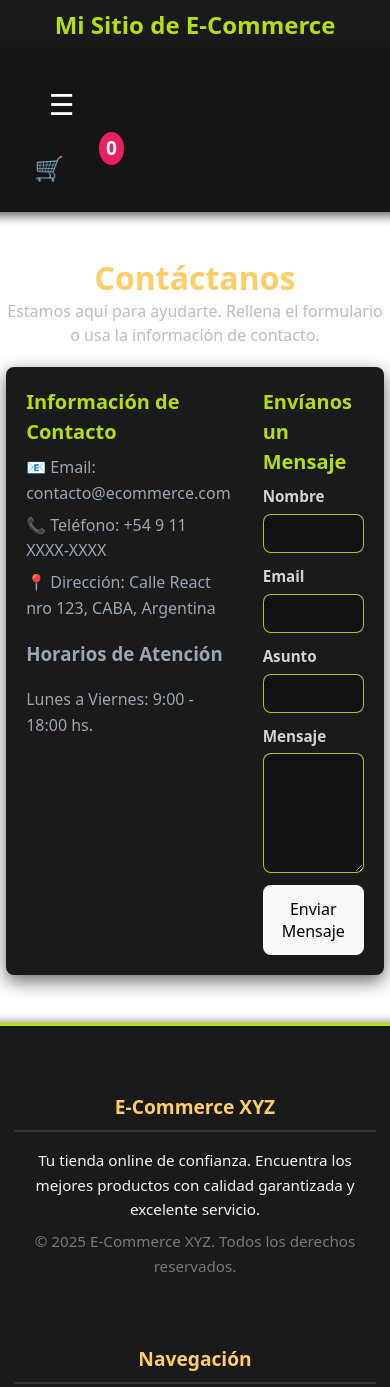
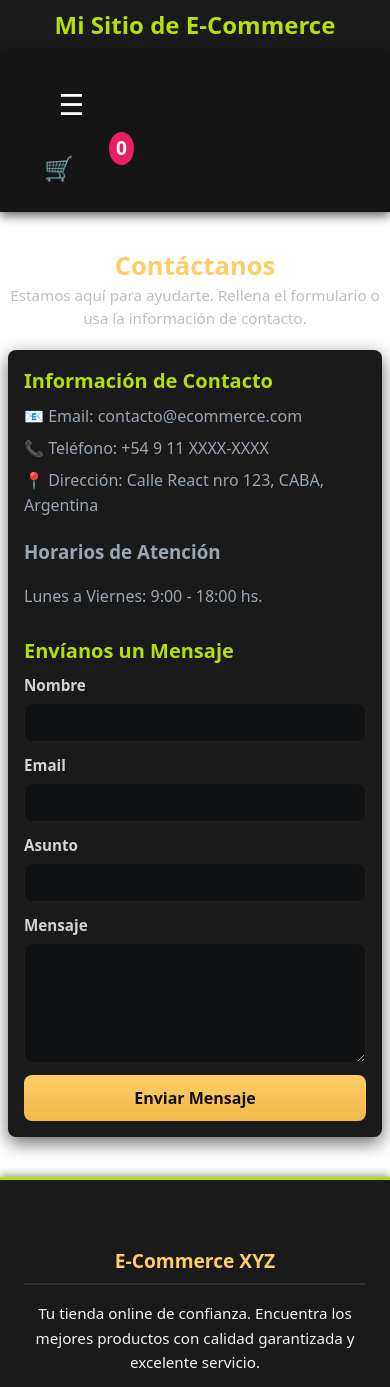
Before and after one commit to arielxct/EntregaReact, a React (Vite) app: page /contacto in a window 390 px wide. Shown: the top 1387 px of the page. Built offline with nearby package versions, Linux system fonts and the light colour scheme.

Commit message:
Corrijo CSS

```diff
--- a/src/components/Contactos/Contactos.css
+++ b/src/components/Contactos/Contactos.css
@@ -102,7 +102,7 @@
   padding: 10px 12px;
   border-radius: 8px;
   background: var(--input-bg);
-  border: 1px solid rgba(216, 236, 28, 0.815);
+  border: 1px solid rgba(255,255,255,0.05);
   color: #fff;
   box-sizing: border-box;
   font-size: 0.95rem;
@@ -126,4 +126,51 @@
 .submit-button{
   display: inline-block;
   padding: 12px 18px;
-  background:
+  background: linear-gradient(180deg,var(--accent),#f0b84a);
+  color: #111;
+  border: none;
+  border-radius: 8px;
+  cursor: pointer;
+  font-weight: 700;
+  font-size: 1rem;
+  align-self: flex-start;
+  transition: transform .08s ease, opacity .12s ease;
+}
+
+.submit-button:hover{ transform: translateY(-1px); }
+.submit-button:active{ transform: translateY(0); }
+
+/* Mensaje de éxito */
+.success-message{
+  background: #2d6a2d;
+  color: #fff;
+  padding: 8px 12px;
+  border-radius: 6px;
+  font-weight: 600;
+  margin-bottom: 0.5rem;
+}
+
+/* Error (si lo necesitas en el form) */
+.form-error{
+  color: var(--danger);
+  font-weight: 600;
+  margin-top: 0.25rem;
+}
+
+/* Responsive: apilar en pantallas pequeñas */
+@media (max-width: 900px){
+  .contact-content{
+    grid-template-columns: 1fr;
+    gap: 1.25rem;
+    padding: 1rem;
+  }
+
+  .contact-title{ font-size: 1.6rem; }
+  .contact-subtitle{ font-size: 0.95rem; }
+}
+
+/* Ajustes para móviles muy pequeños */
+@media (max-width: 420px){
+  .contact-page-container{ padding: 0.5rem; }
+  .submit-button{ width: 100%; justify-self: stretch; }
+}
```
